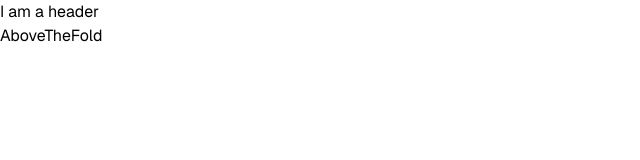
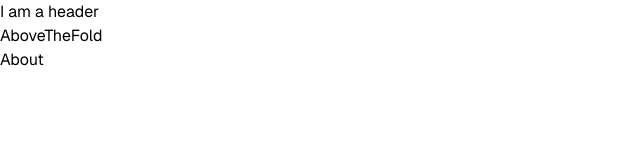
Before and after one commit to adityasays/stc-website, a Next.js app: page / in a window 1280 px wide. Shown: the top 160 px of the page, without its empty margins (0-640 px from the left). Built offline with nearby package versions, Linux system fonts and the light colour scheme.

Commit message:
created about component

```diff
--- a/src/app/page.tsx
+++ b/src/app/page.tsx
@@ -1,4 +1,5 @@
 import Header from "@/components/global/Header";
+import About from "@/components/home/About";
 import AboveTheFold from "@/components/home/AboveTheFold";
 
 export default function HomePage() {
@@ -6,6 +7,7 @@ export default function HomePage() {
     <>
       <Header />
       <AboveTheFold />
+      <About />
     </>
   );
 }
--- /dev/null
+++ b/src/components/home/About.tsx
@@ -0,0 +1,7 @@
+export default function About() {
+  return (
+    <div>
+      <h1>About</h1>
+    </div>
+  );
+}
```
